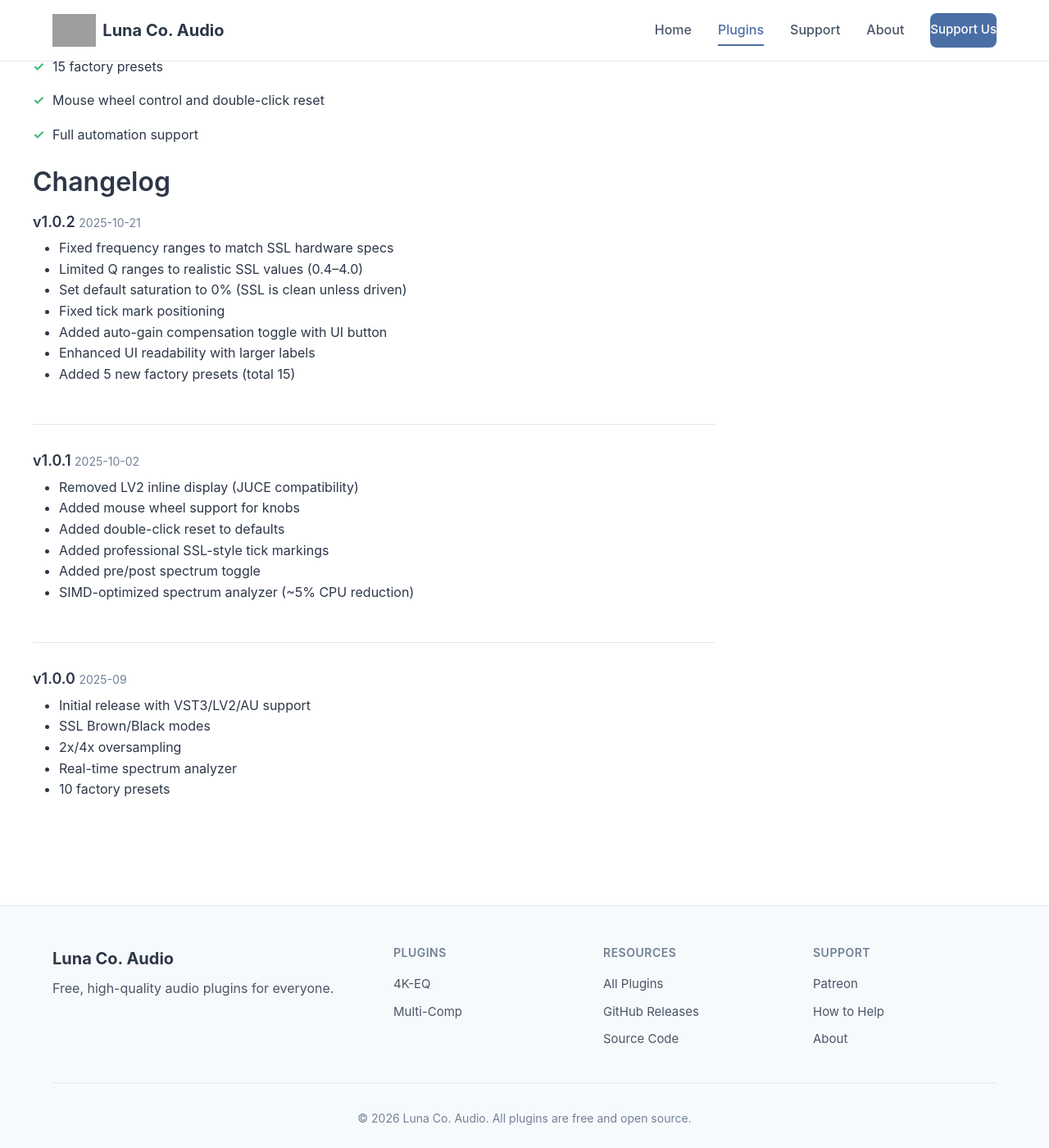
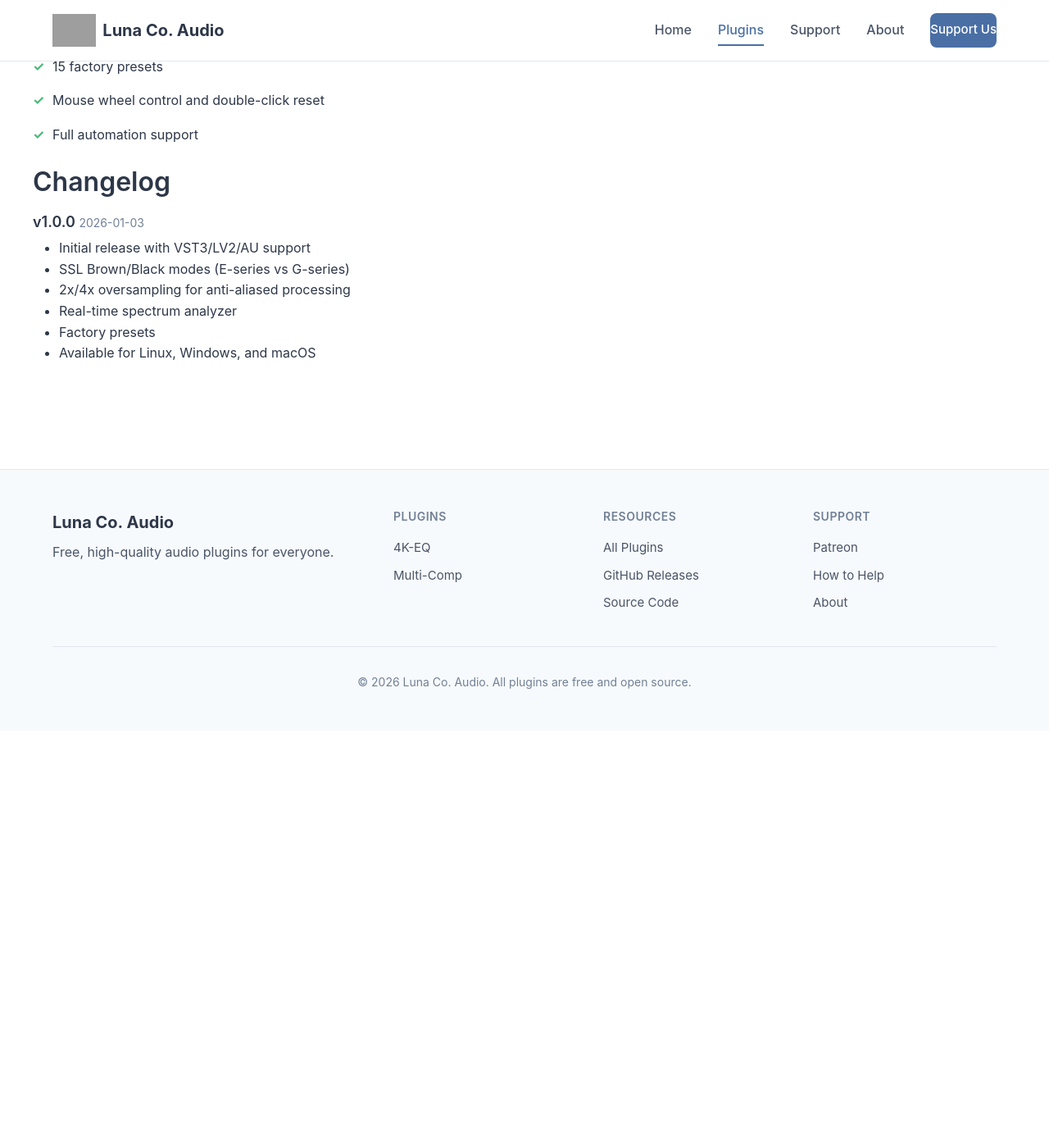
Before and after one commit to dusk-audio/dusk-audio.github.io, a Jekyll site: the page built from _plugins/4k-eq.md, in a window 1280 px wide and 1400 px high, scrolled down 4510 px. Shown: the whole window at 82% size. Built offline with Jekyll 4.4.1, drawn with Linux system fonts in a browser that asks for light colours; after the commit the page ends 5401 px from its top, so only the background shows below that; some of the changed text lies outside the part shown; grey boxes are pictures that could not be loaded.

Commit message:
Update 4K EQ version to 1.0.0 to match GitHub release
The first official release is v1.0.0, not v1.0.2.

```diff
--- a/_data/plugins.yml
+++ b/_data/plugins.yml
@@ -11,7 +11,7 @@
   description: "Professional SSL-style 4-band parametric EQ with Brown/Black modes, analog saturation modeling, and real-time spectrum analyzer. The legendary console sound, completely free."
   status: "released"
   featured: true
-  version: "1.0.2"
+  version: "1.0.0"
 
 # ============================================
 # COMING SOON (Finalizing)
--- a/_plugins/4k-eq.md
+++ b/_plugins/4k-eq.md
@@ -4,7 +4,7 @@ title: 4K-EQ
 slug: 4k-eq
 tagline: SSL 4000 Series Console EQ Emulation
 description: Professional SSL-style 4-band parametric equalizer with analog modeling. Free VST3, LV2, and AU plugin for Linux, Windows, and macOS.
-version: "1.0.2"
+version: "1.0.0"
 screenshot: /assets/images/plugins/4k-eq-screenshot.png
 
 features:
@@ -29,33 +29,15 @@ requirements:
   - "Sample rates: 44.1kHz – 192kHz"
 
 changelog:
-  - version: "1.0.2"
-    date: "2025-10-21"
-    changes:
-      - Fixed frequency ranges to match SSL hardware specs
-      - Limited Q ranges to realistic SSL values (0.4–4.0)
-      - Set default saturation to 0% (SSL is clean unless driven)
-      - Fixed tick mark positioning
-      - Added auto-gain compensation toggle with UI button
-      - Enhanced UI readability with larger labels
-      - Added 5 new factory presets (total 15)
-  - version: "1.0.1"
-    date: "2025-10-02"
-    changes:
-      - Removed LV2 inline display (JUCE compatibility)
-      - Added mouse wheel support for knobs
-      - Added double-click reset to defaults
-      - Added professional SSL-style tick markings
-      - Added pre/post spectrum toggle
-      - SIMD-optimized spectrum analyzer (~5% CPU reduction)
   - version: "1.0.0"
-    date: "2025-09"
+    date: "2026-01-03"
     changes:
       - Initial release with VST3/LV2/AU support
-      - SSL Brown/Black modes
-      - 2x/4x oversampling
+      - SSL Brown/Black modes (E-series vs G-series)
+      - 2x/4x oversampling for anti-aliased processing
       - Real-time spectrum analyzer
-      - 10 factory presets
+      - Factory presets
+      - Available for Linux, Windows, and macOS
 ---
 
 4K-EQ is a professional SSL 4000 series console EQ emulation, bringing the legendary sound of classic British mixing consoles to your DAW — completely free.
```
